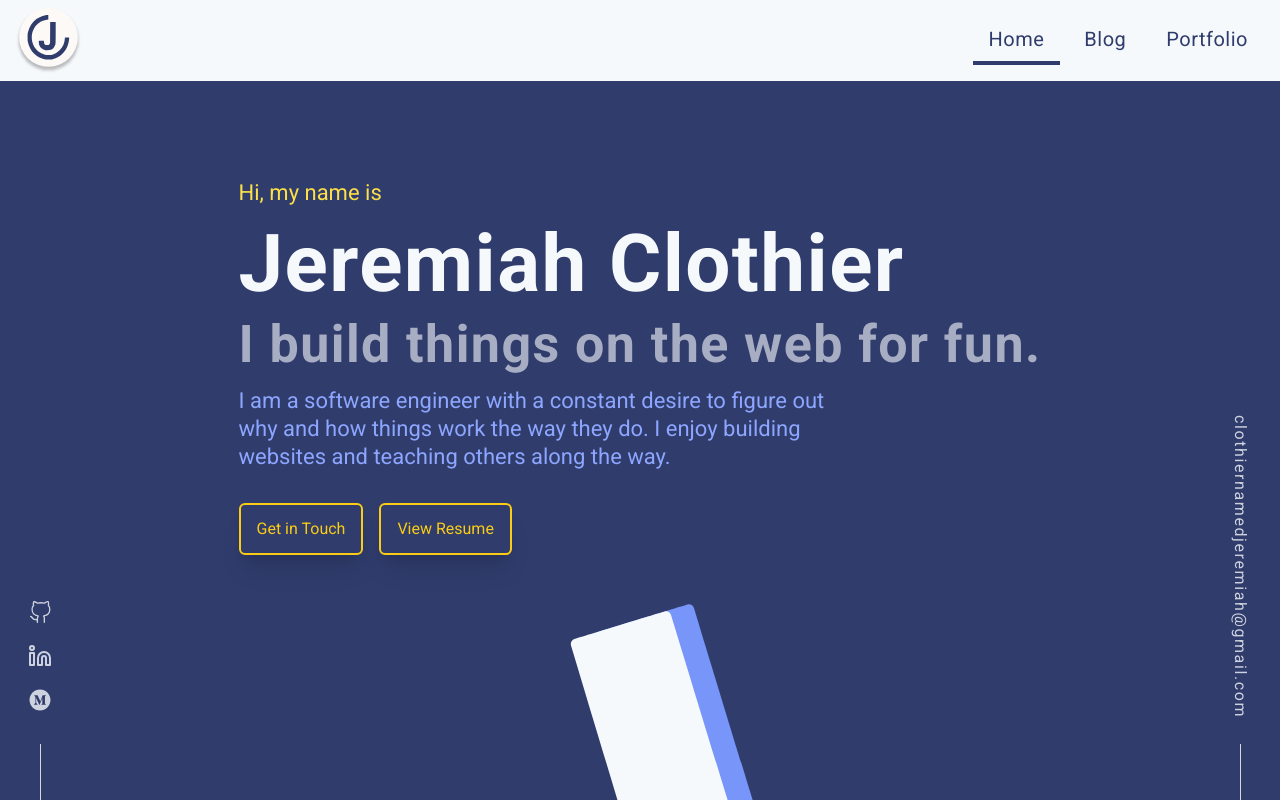
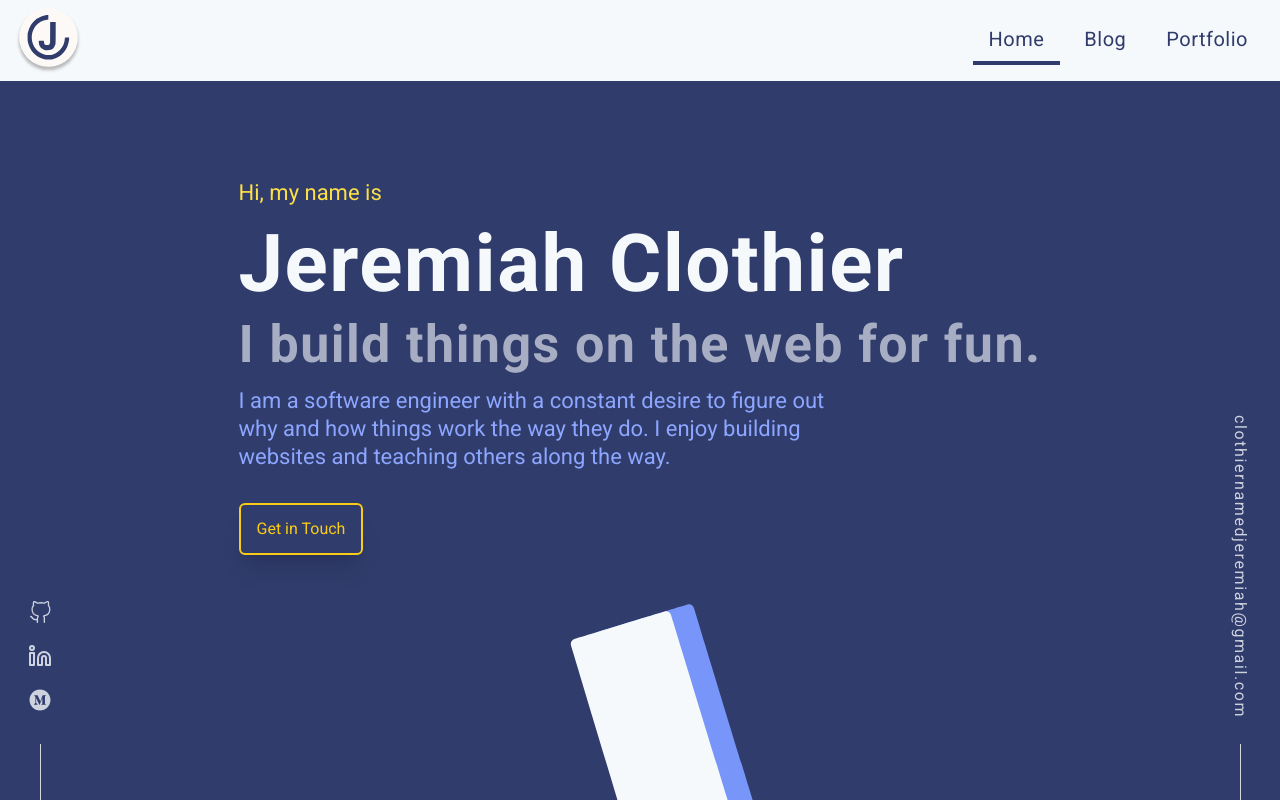
Before and after one commit to ClothierNamedJeremiah/personal-website, a Next.js app: page / in a window 1280 px wide. Shown: the top 800 px of the page. Built offline with nearby package versions, Linux system fonts and the light colour scheme.

Commit message:
hide resume link

```diff
--- a/src/pages/_app.tsx
+++ b/src/pages/_app.tsx
@@ -42,7 +42,7 @@ export default function App({ Component, pageProps }: Props) {
         {/* Google Supported <meta> tags */}
         <meta
           name="description"
-          content="A personal website by Jeremiah Clothier! Explore research blogs, innovative projects, and delicious recipes."
+          content="A personal website by Jeremiah Clothier! Stay up-to-date on recent blogs exploring frontend patterns and innovative projects."
         />
         <meta
           name="google-site-verification"
--- a/src/pages/index.tsx
+++ b/src/pages/index.tsx
@@ -51,13 +51,13 @@ const Home = () => (
           <Link href="mailto:clothiernamedjeremiah@gmail.com" rel="noreferrer" target="_blank">
             Get in Touch
           </Link>
-          <Link
+          {/* <Link
             href="https://jeremiah-clothier.s3-us-west-2.amazonaws.com/resume.pdf"
             rel="noreferrer"
             target="_blank"
           >
             View Resume
-          </Link>
+          </Link> */}
         </div>
       </div>
       <svg
```
